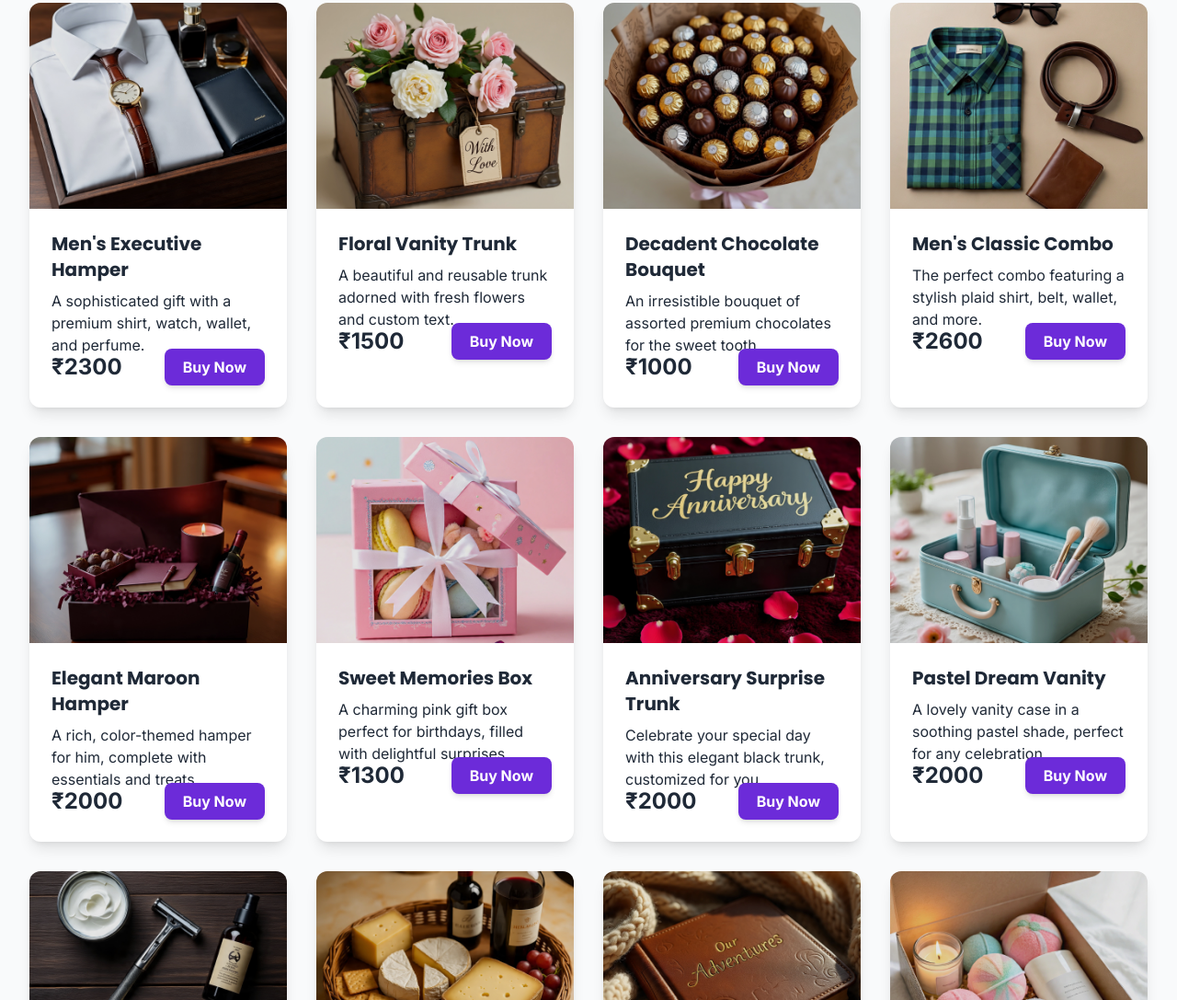
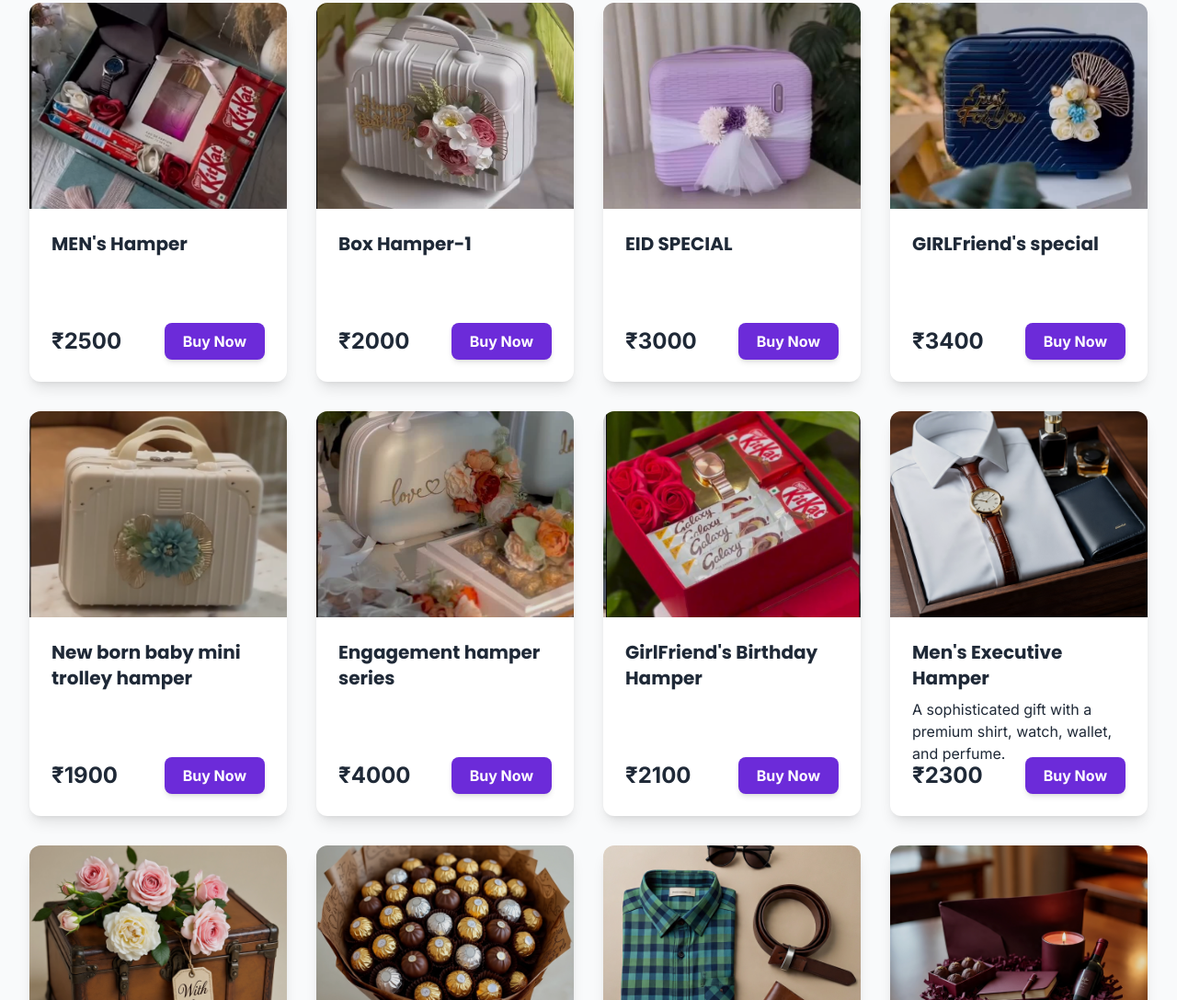
Before and after one commit to devmayank729/gifthamperindian, a plain HTML site: page index.html in a window 1280 px wide. Shown: the part 743-1830 px from the top of the page at 92% size. Drawn offline with nearby package versions, Linux system fonts and the light colour scheme.

Commit message:
new objects added

```diff
--- a/index.html
+++ b/index.html
@@ -293,6 +293,13 @@
         instagramUrl: 'https://www.instagram.com/hampergift_indian/',
         heroImages: ['cr1.jpg','cr2.jpg','cr3.jpg','cr4.jpg'],
         productData: [
+          { name: "MEN's Hamper", description: '', price: 2500, image: 'h1.png' } ,
+          { name: "Box Hamper-1", description: '', price: 2000, image: 'h2.png' },
+          { name: "EID SPECIAL", description: '', price: 3000, image: 'h3.png' },
+          { name: "GIRLFriend's special", description: '', price: 3400, image: 'h4.png' },
+          { name: "New born baby mini trolley hamper", description: '', price: 1900, image: 'h5.png' },
+          { name: "Engagement hamper series", description: '', price: 4000, image: 'h6.png' },
+          { name: "GirlFriend's Birthday Hamper", description: '', price: 2100, image: 'h7.png' },
           { name: "Men's Executive Hamper", description: 'A sophisticated gift with a premium shirt, watch, wallet, and perfume.', price: 2300, image: 'photo1.jpg' },
           { name: 'Floral Vanity Trunk', description: 'A beautiful and reusable trunk adorned with fresh flowers and custom text.', price: 1500, image: 'photo2.jpg' },
           { name: 'Decadent Chocolate Bouquet', description: 'An irresistible bouquet of assorted premium chocolates for the sweet tooth.', price: 1000, image: 'photo3.jpg' },
@@ -305,7 +312,9 @@
           { name: 'Artisan Cheese & Wine Basket', description: 'Gourmet cheeses, crackers, and a bottle of fine red wine.', price: 2500, image: 'photo10.jpg' },
           { name: 'Personalized Photo Album', description: 'Leather-bound album personalized with name or message.', price: 1200, image: 'photo11.jpg' },
           { name: 'Spa Day Retreat Box', description: 'Bath bombs, scented candles, luxurious lotions for a spa day at home.', price: 1600, image: 'photo12.jpg' },
-          { name: "Coffee Lover's Dream Box", description: 'Premium coffee beans, French press, and ceramic mug.', price: 1900, image: 'photo13.jpg' }
+          { name: "Coffee Lover's Dream Box", description: 'Premium coffee beans, French press, and ceramic mug.', price: 1900, image: 'photo13.jpg' } ,
+
+
         ],
         feedbackImages: ['feedback1.jpg','feedback2.jpg','feedback3.jpg','feedback4.jpg','feedback5.jpg','feedback6.jpg']
       };
```
Also changed, not shown: h1.png (added), h2.png (added), h3.png (added), h4.png (added), h5.png (added), h6.png (added), h7.png (added).
